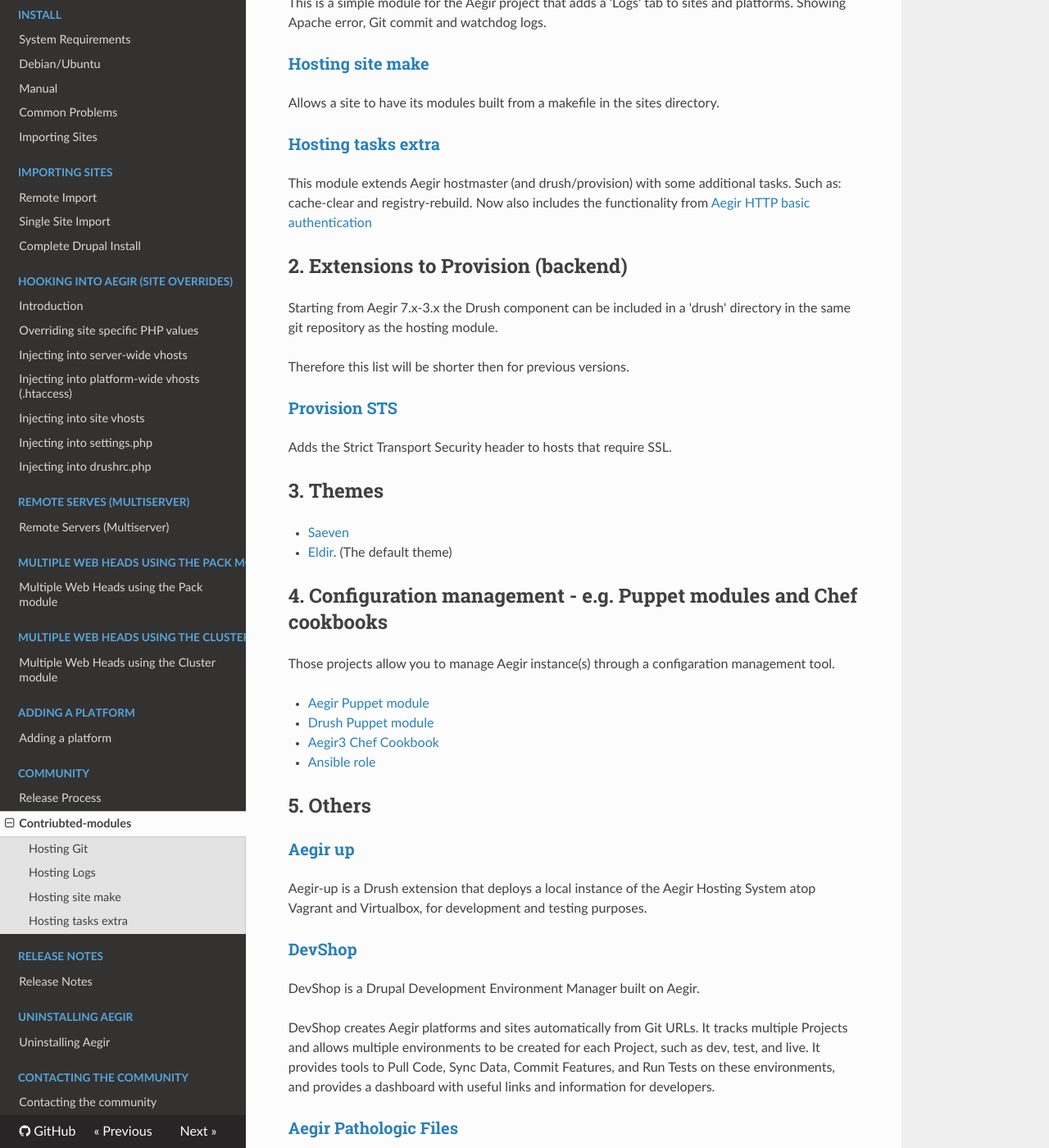
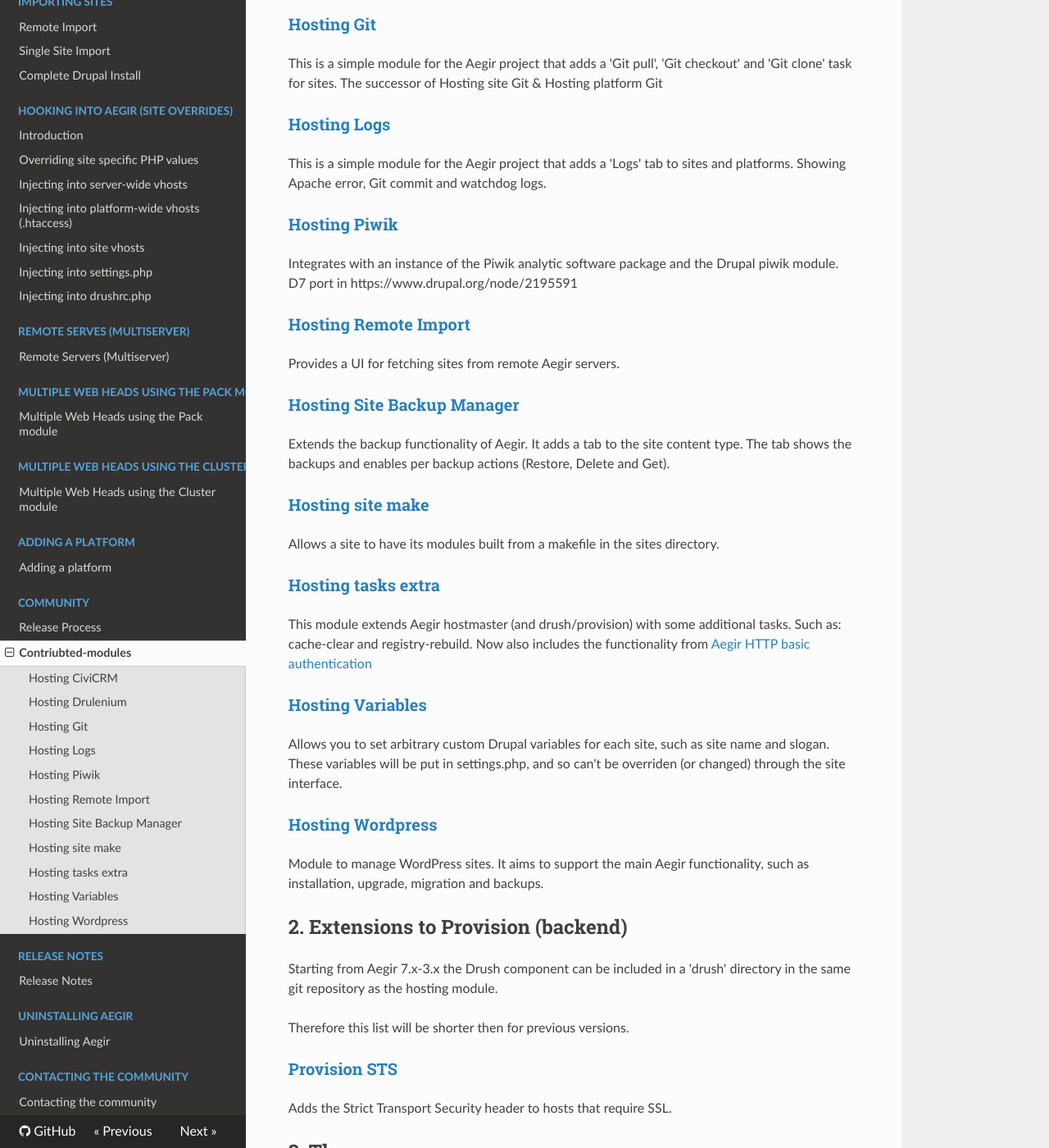
Before and after one commit to aegir-project/documentation, an MkDocs documentation site: the page built from docs/community/contrib-modules.md, in a window 1280 px wide and 1400 px high, scrolled down 335 px. Shown: the whole window at 82% size. Built offline with MkDocs 1.6.1, drawn with Linux system fonts in a browser that asks for light colours; nearby versions of some CDN libraries; old or Windows-style settings are respelled for this version of MkDocs; some of the changed text lies outside the part shown.

Commit message:
Add more contribs with a D7 port

```diff
--- a/docs/community/contrib-modules.md
+++ b/docs/community/contrib-modules.md
@@ -1,4 +1,12 @@
 ## 1. Extensions to Hostmaster (frontend)
+
+### [Hosting CiviCRM](https://www.drupal.org/project/hosting_civicrm)
+
+Module to configure settings and crons specific to CiviCRM.
+
+### [Hosting Drulenium](https://www.drupal.org/project/hosting_drulenium)
+
+This module adds [Drulenium](https://www.drupal.org/project/drulenium) tasks to be preformed on an Aegir managed site.
 
 ### [Hosting Git](https://www.drupal.org/project/hosting_git)
 
@@ -9,6 +17,19 @@
 
 This is a simple module for the Aegir project that adds a 'Logs' tab to sites and platforms. Showing Apache error, Git commit and watchdog logs.
 
+### [Hosting Piwik](https://www.drupal.org/project/hosting_piwik)
+
+Integrates with an instance of the Piwik analytic software package and the Drupal piwik module.
+D7 port in https://www.drupal.org/node/2195591
+
+### [Hosting Remote Import](https://www.drupal.org/project/hosting_remote_import)
+
+Provides a UI for fetching sites from remote Aegir servers.
+
+### [Hosting Site Backup Manager](https://www.drupal.org/project/hosting_site_backup_manager)
+
+Extends the backup functionality of Aegir. It adds a tab to the site content type. The tab shows the backups and enables per backup actions (Restore, Delete and Get).
+
 ### [Hosting site make](https://github.com/mglaman/hosting_site_make)
 
 Allows a site to have its modules built from a makefile in the sites directory.
@@ -17,6 +38,16 @@
 
 This module extends Aegir hostmaster (and drush/provision) with some additional tasks. Such as: cache-clear and registry-rebuild.
 Now also includes the functionality from [Aegir HTTP basic authentication](https://github.com/computerminds/aegir_http_basic)
+
+### [Hosting Variables](https://www.drupal.org/project/hosting_variables)
+
+Allows you to set arbitrary custom Drupal variables for each site, such as site name and slogan.
+These variables will be put in settings.php, and so can't be overriden (or changed) through the site interface.
+
+### [Hosting Wordpress](https://www.drupal.org/project/hosting_wordpress)
+
+Module to manage WordPress sites. It aims to support the main Aegir functionality, such as installation, upgrade, migration and backups.
+
 
 ## 2. Extensions to Provision (backend)
 
```
